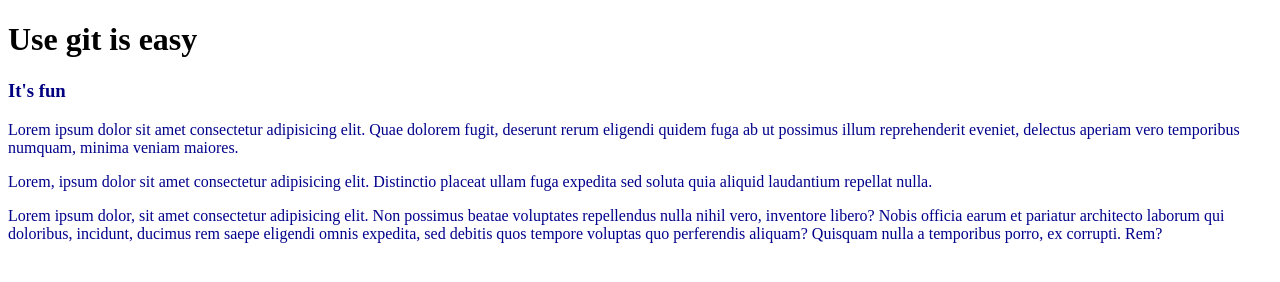
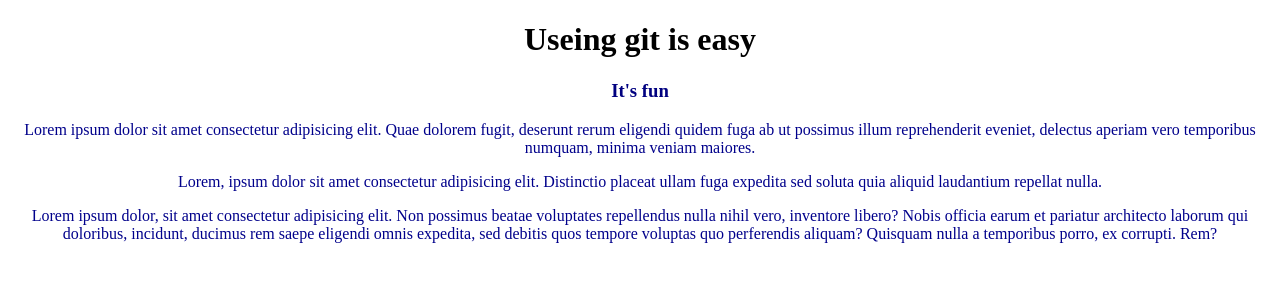
Before and after one commit to sheikhroman/my-second-repo, a plain HTML site: page index.html in a window 1280 px wide. Drawn offline with Linux system fonts and the light colour scheme.

Commit message:
text aling center

```diff
--- a/index.html
+++ b/index.html
@@ -8,7 +8,7 @@
     <title>Second Repo</title>
 </head>
 <body>
-    <h1>Use git is easy</h1>
+    <h1>Useing git is easy</h1>
     <h3>It's fun</h3>
     <p>Lorem ipsum dolor sit amet consectetur adipisicing elit. Quae dolorem fugit, deserunt rerum eligendi quidem fuga ab ut possimus illum reprehenderit eveniet, delectus aperiam vero temporibus numquam, minima veniam maiores.</p>
     <p>Lorem, ipsum dolor sit amet consectetur adipisicing elit. Distinctio placeat ullam fuga expedita sed soluta quia aliquid laudantium repellat nulla.</p>
--- a/style.css
+++ b/style.css
@@ -1,3 +1,6 @@
+body{
+    text-align: center;
+}
 p{
     color: darkblue;
 }
```
